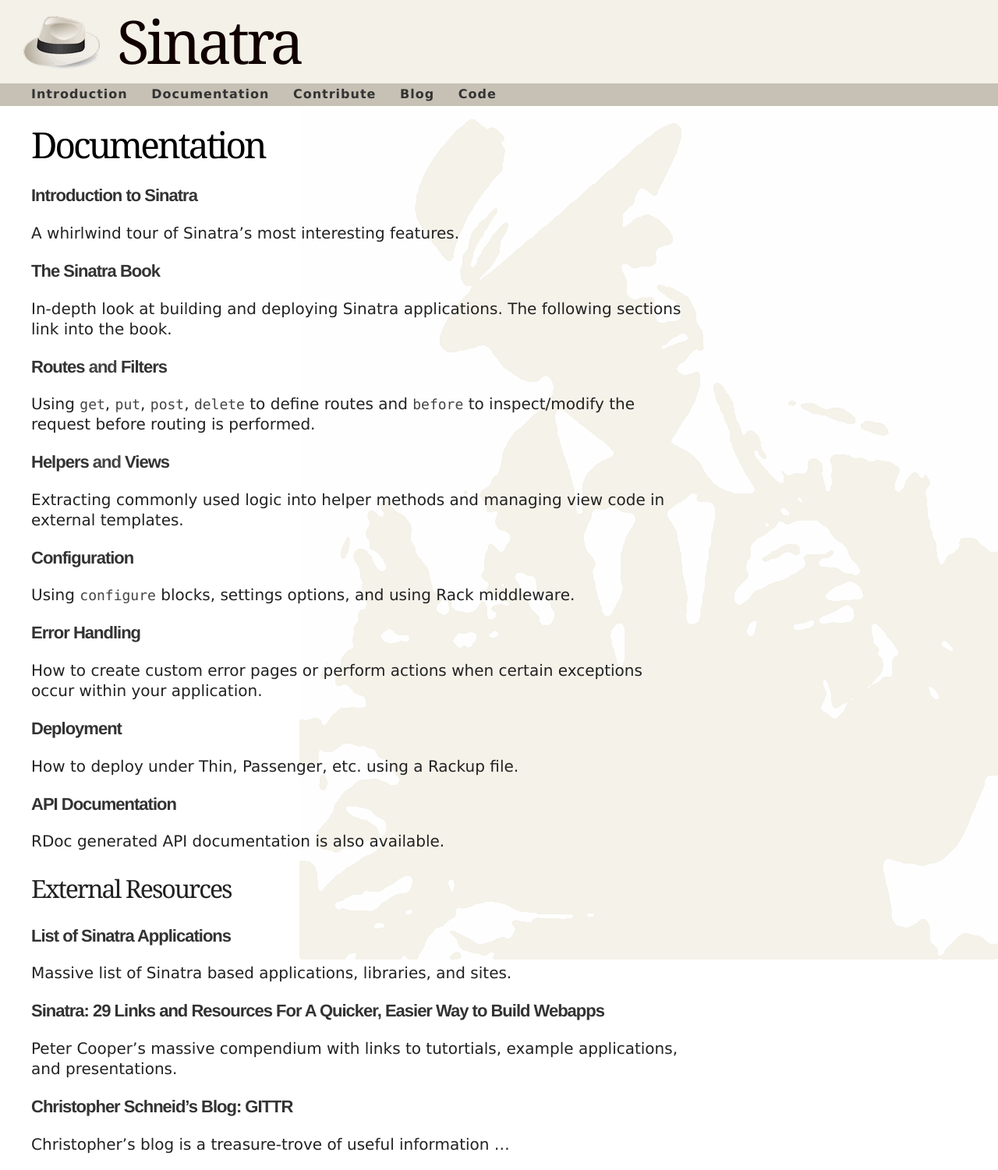
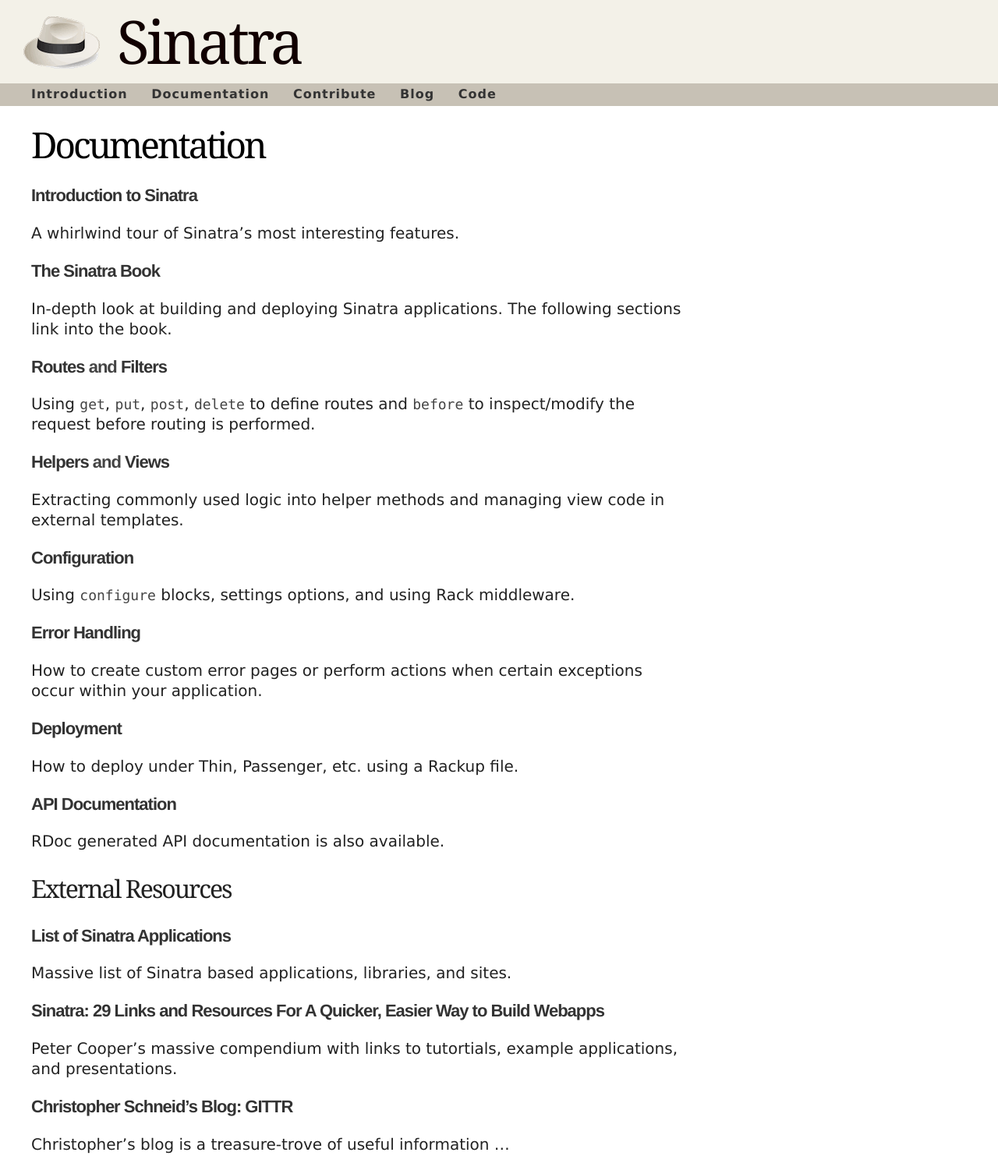
Before and after one commit to sinatra/sinatra.github.com, a Jekyll site: the page built from documentation.markdown, in a window 1280 px wide. Shown: the whole page at 78% size. Built offline with Jekyll 4.4.1, drawn with Linux system fonts in a browser that asks for light colours.

Commit message:
Only show legend background image on landing page

```diff
--- a/css/legend.css
+++ b/css/legend.css
@@ -1,6 +1,6 @@
 body {
   font-family:'lucida grande', 'helvetica neue', verdana, helvetica, sans-serif;
-  background:#fff url(../images/legend.gif) no-repeat fixed right 130px;
+  background-color:#fff;
   color:#100;
   line-height:1.3;
   margin:0;
@@ -153,6 +153,10 @@
 
 /* HOME */
 
+body#home {
+  background: #fff url(../images/legend.gif) no-repeat fixed right 130px;
+}
+
 #home #head, #home #foot {
   display:none;
 }
```
